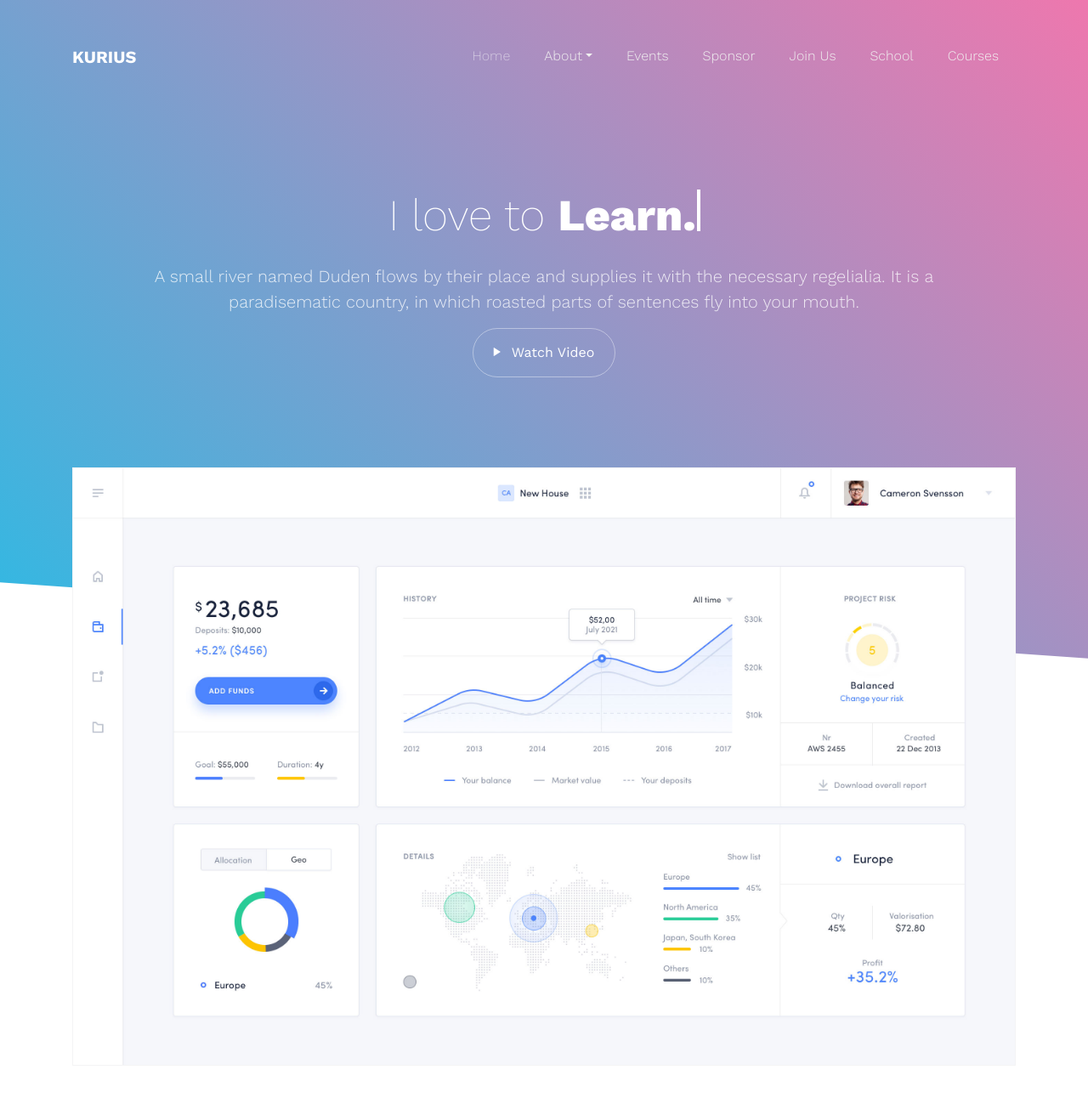
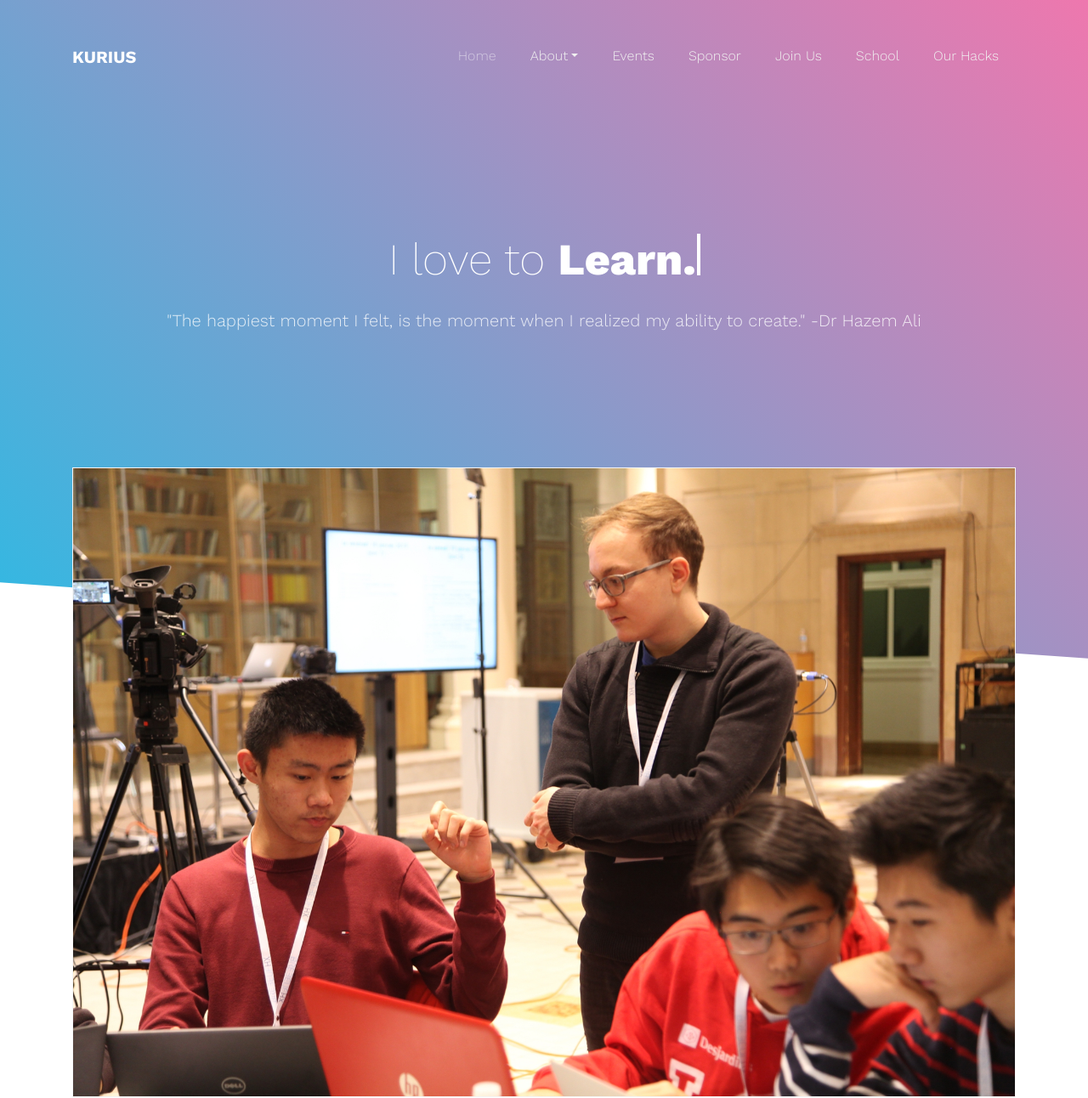
Before and after one commit to KuriusMTL/kuriusmtl.github.io, a plain HTML site: page index.html in a window 1280 px wide. Shown: the top 1292 px of the page at 85% size. Drawn offline with nearby package versions, Linux system fonts and the light colour scheme; some packages are replaced by stand-ins of ours; no server answers; files whose address does not match are found by name.

Commit message:
added first image

```diff
--- a/index.html
+++ b/index.html
@@ -56,7 +56,7 @@
             <li class="nav-item"><a href="blog.html" class="nav-link">Sponsor</a></li>
             <li class="nav-item"><a href="blog.html" class="nav-link">Join Us</a></li>
             <li class="nav-item"><a href="blog.html" class="nav-link">School</a></li>
-            <li class="nav-item"><a href="contact.html" class="nav-link">Courses</a></li>
+            <li class="nav-item"><a href="contact.html" class="nav-link">Our Hacks</a></li>
           </ul>
         </div>
       </div>
@@ -74,8 +74,8 @@
                   <span class="wrap"></span>
                 </strong>
               </h1>
-              <p>A small river named Duden flows by their place and supplies it with the necessary regelialia. It is a paradisematic country, in which roasted parts of sentences fly into your mouth.</p>
-              <p><a href="https://vimeo.com/45830194" class="btn btn-primary btn-outline-white px-4 py-3 popup-vimeo"><span class="ion-ios-play mr-2"></span> Watch Video</a></p>
+              <p>"The happiest moment I felt, is the moment when I realized my ability to create." -Dr Hazem Ali</p>
+              <!--<p><a href="https://vimeo.com/45830194" class="btn btn-primary btn-outline-white px-4 py-3 popup-vimeo"><span class="ion-ios-play mr-2"></span> Watch Video</a></p>-->
             </div>
           </div>
         </div>
@@ -90,7 +90,7 @@
             <div class="carousel owl-carousel">
               <div class="item">
                 <a href="portfolio.html">
-                  <img src="images/dashboard_full_1.jpg" class="img-fluid" alt="">
+                  <img src="images/img_9339094.jpg" class="img-fluid" alt="">
                 </a>
               </div>
               <div class="item">
```
Also changed, not shown: images/img_9339094.jpg (added).
